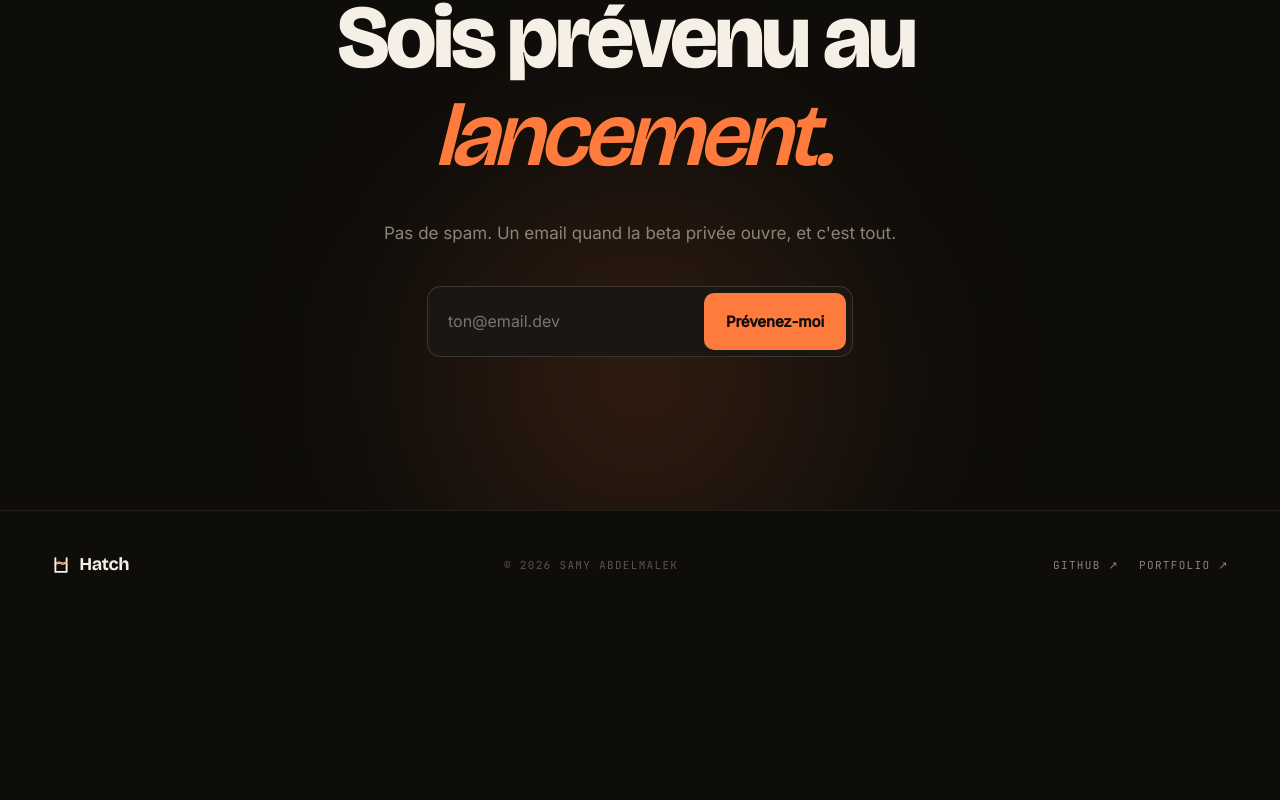
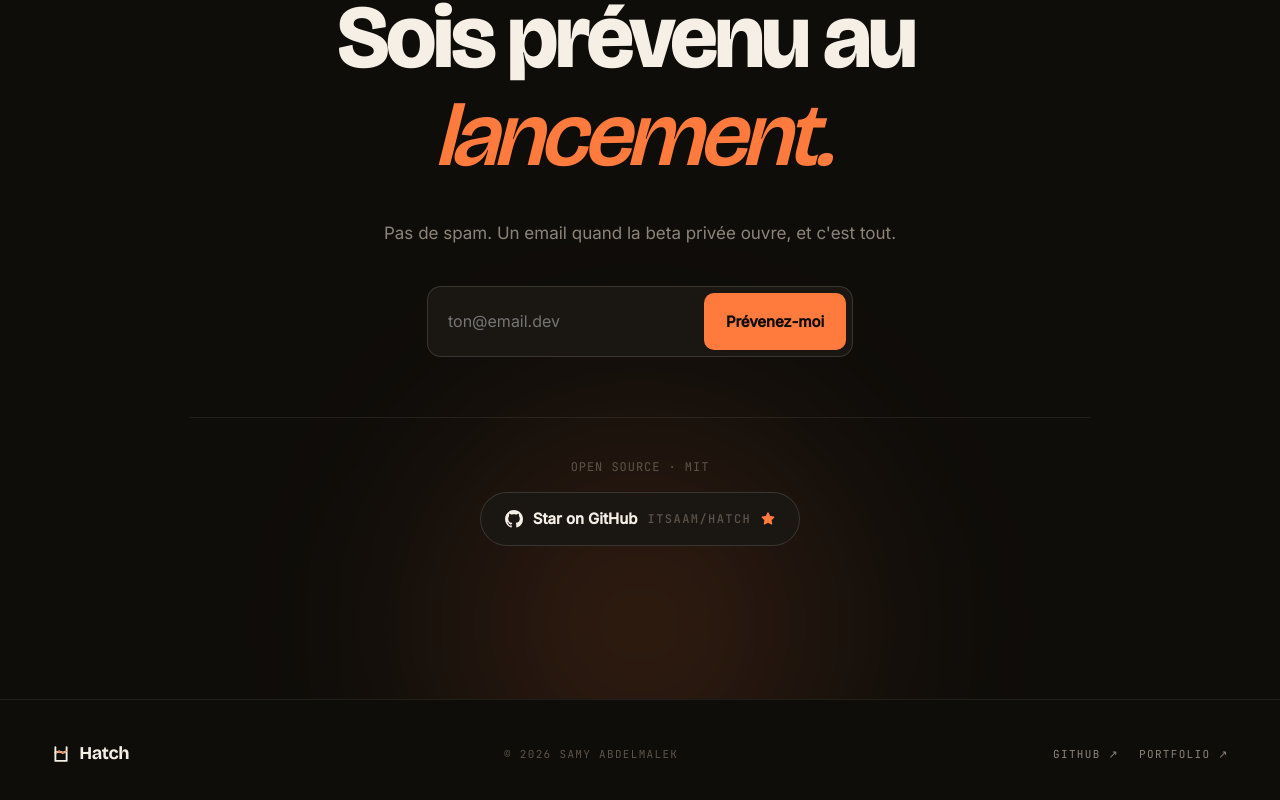
Before and after one commit to itsaam/hatch, a React (Vite) app in the folder landing/: page / in a window 1280 px wide. Shown: the part 6056-6856 px from the top of the page. Before the commit the page ends 6675 px from the top, so only its background shows below. Built offline with nearby package versions, Linux system fonts and the light colour scheme; no server answers.

Commit message:
feat(landing): gros bouton Star on GitHub dans la section CTA

```diff
--- a/landing/src/sections/Cta.jsx
+++ b/landing/src/sections/Cta.jsx
@@ -27,6 +27,31 @@
         <div style={{ marginTop: 40, display: 'grid', placeItems: 'center' }}>
           <EmailCapture size="lg" />
         </div>
+
+        <div style={{
+          marginTop: 60, paddingTop: 40, borderTop: '1px solid var(--border)',
+          display: 'flex', flexDirection: 'column', alignItems: 'center', gap: 16
+        }}>
+          <p className="mono" style={{ color: 'var(--text-faint)', fontSize: 12, letterSpacing: '0.08em', textTransform: 'uppercase', margin: 0 }}>
+            Open source · MIT
+          </p>
+          <a href="https://github.com/itsaam/hatch" target="_blank" rel="noopener"
+            style={{
+              display: 'inline-flex', alignItems: 'center', gap: 10,
+              padding: '14px 24px', borderRadius: 999,
+              background: 'var(--surface)', border: '1px solid var(--border-strong)',
+              color: 'var(--text)', fontSize: 15, fontWeight: 500,
+              transition: 'all .25s var(--ease)'
+            }}
+            onMouseEnter={(e) => { e.currentTarget.style.borderColor = 'var(--accent)'; e.currentTarget.style.transform = 'translateY(-2px)'; e.currentTarget.style.boxShadow = '0 8px 30px rgba(255,122,61,0.15)' }}
+            onMouseLeave={(e) => { e.currentTarget.style.borderColor = 'var(--border-strong)'; e.currentTarget.style.transform = 'translateY(0)'; e.currentTarget.style.boxShadow = 'none' }}
+          >
+            <svg width="18" height="18" viewBox="0 0 16 16" fill="currentColor"><path d="M8 0C3.58 0 0 3.58 0 8c0 3.54 2.29 6.53 5.47 7.59.4.07.55-.17.55-.38 0-.19-.01-.82-.01-1.49-2.01.37-2.53-.49-2.69-.94-.09-.23-.48-.94-.82-1.13-.28-.15-.68-.52-.01-.53.63-.01 1.08.58 1.23.82.72 1.21 1.87.87 2.33.66.07-.52.28-.87.51-1.07-1.78-.2-3.64-.89-3.64-3.95 0-.87.31-1.59.82-2.15-.08-.2-.36-1.02.08-2.12 0 0 .67-.21 2.2.82.64-.18 1.32-.27 2-.27.68 0 1.36.09 2 .27 1.53-1.04 2.2-.82 2.2-.82.44 1.1.16 1.92.08 2.12.51.56.82 1.27.82 2.15 0 3.07-1.87 3.75-3.65 3.95.29.25.54.73.54 1.48 0 1.07-.01 1.93-.01 2.2 0 .21.15.46.55.38A8.013 8.013 0 0 0 16 8c0-4.42-3.58-8-8-8z"/></svg>
+            <span style={{ fontWeight: 600 }}>Star on GitHub</span>
+            <span className="mono" style={{ color: 'var(--text-faint)', fontSize: 12 }}>itsaam/hatch</span>
+            <svg width="14" height="14" viewBox="0 0 16 16" fill="currentColor" style={{ color: 'var(--accent)' }}><path d="M8 .25a.75.75 0 0 1 .673.418l1.882 3.815 4.21.612a.75.75 0 0 1 .416 1.279l-3.046 2.97.719 4.192a.75.75 0 0 1-1.088.791L8 12.347l-3.766 1.98a.75.75 0 0 1-1.088-.79l.72-4.194L.818 6.374a.75.75 0 0 1 .416-1.28l4.21-.611L7.327.668A.75.75 0 0 1 8 .25z"/></svg>
+          </a>
+        </div>
       </div>
     </Section>
   )
```
